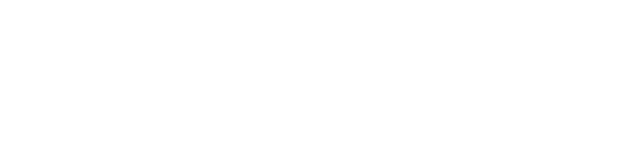
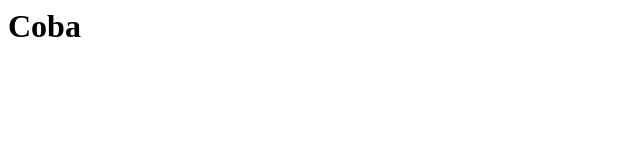
Before and after one commit to dimdims1234/praktikum, a plain HTML site: page index.html in a window 1280 px wide. Shown: the whole page, without its empty margins (0-640 px from the left). Drawn offline with Linux system fonts and the light colour scheme.

Commit message:
Menambah isi dari body

```diff
--- a/index.html
+++ b/index.html
@@ -5,5 +5,6 @@
      <div>
      </div>
   <body>
+    <h1>Coba<h1>
   </body>
 </html>
```
